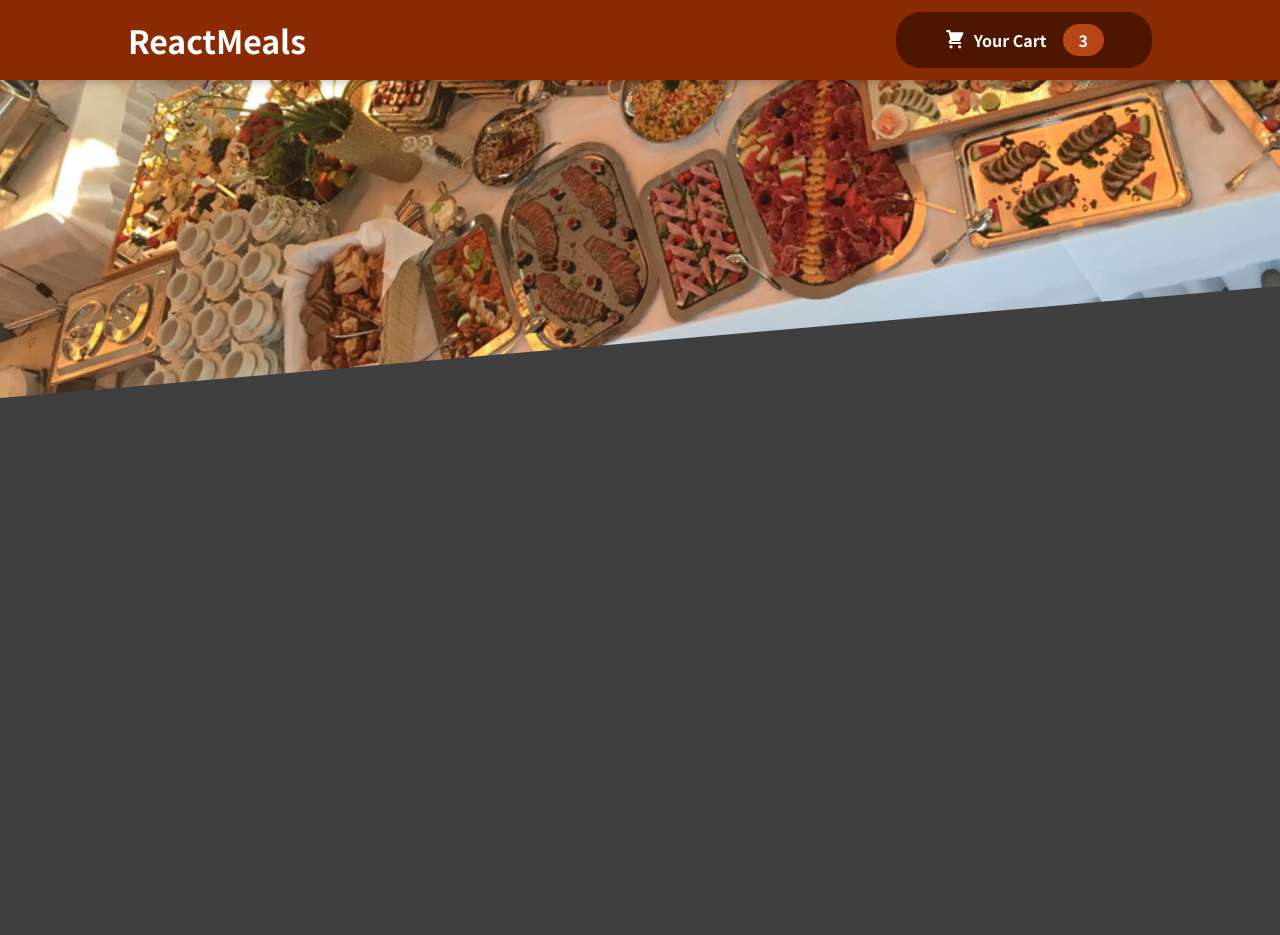
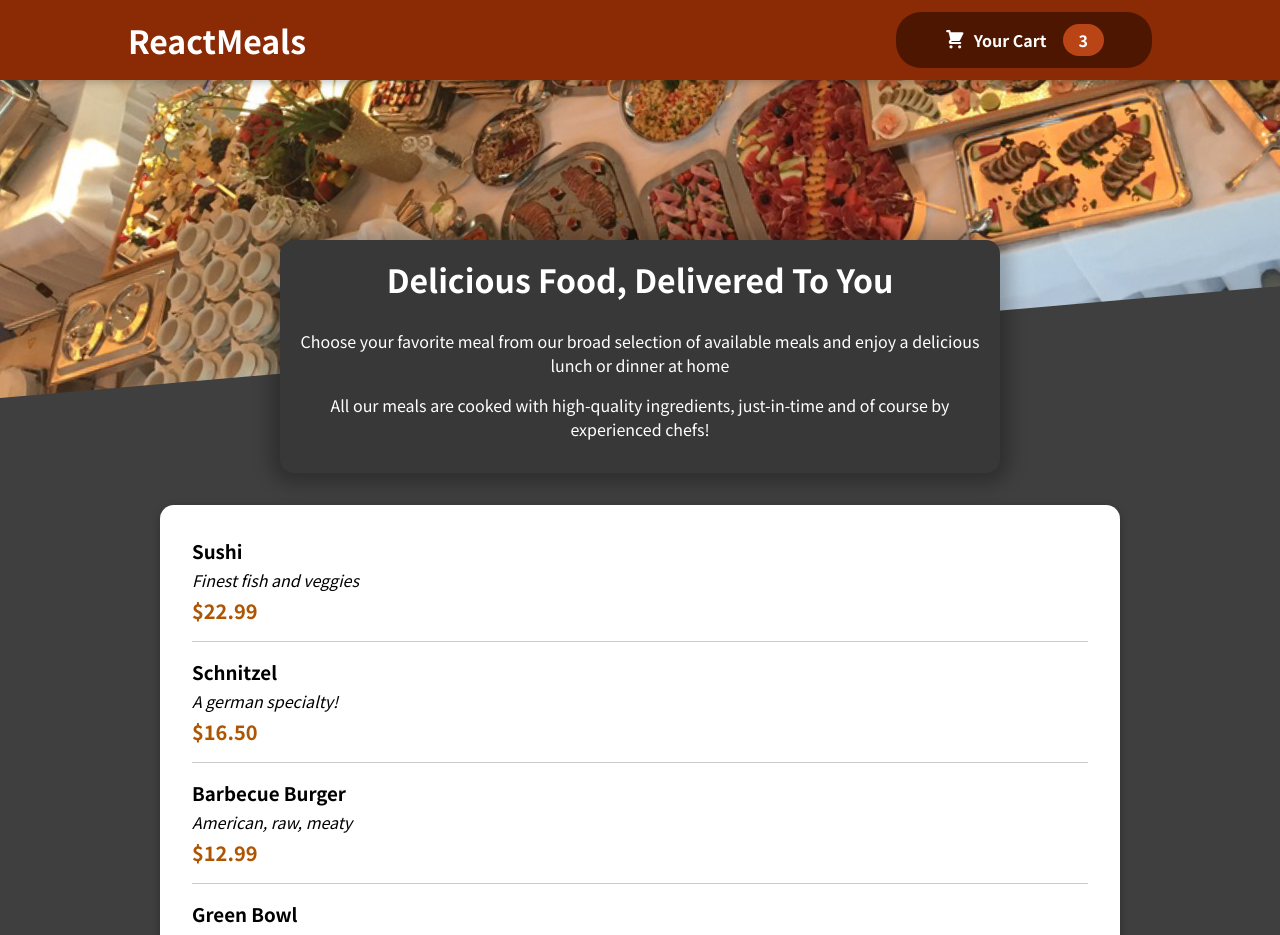
Before and after one commit to shjeong92/Food-Ordering-App, a React (Create React App) app: page / in a window 1280 px wide. Shown: the top 935 px of the page. Before the commit the page ends 800 px from the top, so only its background shows below. Built offline with nearby package versions, Linux system fonts and the light colour scheme.

Commit message:
Add individual meal items & display them

```diff
--- a/src/App.js
+++ b/src/App.js
@@ -1,10 +1,13 @@
 import { Fragment } from 'react';
-import Header from './components/Layout/Header'
-
+import Header from './components/Layout/Header';
+import Meals from './components/Meals/Meals';
 function App() {
   return (
     <Fragment>
       <Header/>
+      <main>
+      <Meals/>
+      </main>
     </Fragment>
   );
 }
--- /dev/null
+++ b/src/components/Meals/AvailableMeals.js
@@ -0,0 +1,49 @@
+import React from "react";
+import styles from "./AvailableMeals.module.css";
+import MealItem from "./MealItem/MealItem";
+import Card from "../UI/Card";
+const DUMMY_MEALS = [
+  {
+    id: "m1",
+    name: "Sushi",
+    description: "Finest fish and veggies",
+    price: 22.99,
+  },
+  {
+    id: "m2",
+    name: "Schnitzel",
+    description: "A german specialty!",
+    price: 16.5,
+  },
+  {
+    id: "m3",
+    name: "Barbecue Burger",
+    description: "American, raw, meaty",
+    price: 12.99,
+  },
+  {
+    id: "m4",
+    name: "Green Bowl",
+    description: "Healthy...and green...",
+    price: 18.99,
+  },
+];
+const AvailableMeals = () => {
+  const mealsList = DUMMY_MEALS.map((meal) => (
+    <MealItem
+      key={meal.id}
+      name={meal.name}
+      description={meal.description}
+      price={meal.price}
+    />
+  ));
+  return (
+    <section className={styles.meals}>
+      <Card>
+        <ul>{mealsList}</ul>
+      </Card>
+    </section>
+  );
+};
+
+export default AvailableMeals;
--- /dev/null
+++ b/src/components/Meals/AvailableMeals.module.css
@@ -0,0 +1,24 @@
+.meals {
+    max-width: 60rem;
+    width: 90%;
+    margin: 2rem auto;
+    animation: meals-appear 1s ease-out forwards;
+  }
+
+  .meals ul {
+    list-style: none;
+    margin: 0;
+    padding: 0;
+  }
+
+  @keyframes meals-appear {
+    from {
+      opacity: 0;
+      transform: translateY(3rem);
+    }
+
+    to {
+      opacity: 1;
+      transform: translateY(0);
+    }
+  }
--- /dev/null
+++ b/src/components/Meals/MealItem/MealItem.js
@@ -0,0 +1,17 @@
+import React from "react";
+import styles from "./MealItem.module.css";
+const MealItem = (props) => {
+  const price = `$${props.price.toFixed(2)}`;
+  return (
+    <li className={styles.meal}>
+      <div>
+        <h3>{props.name}</h3>
+        <div className={styles.description}>{props.description}</div>
+        <div className={styles.price}>{price}</div>
+      </div>
+      <div></div>
+    </li>
+  );
+};
+
+export default MealItem;
--- /dev/null
+++ b/src/components/Meals/MealItem/MealItem.module.css
@@ -0,0 +1,22 @@
+.meal {
+    display: flex;
+    justify-content: space-between;
+    margin: 1rem;
+    padding-bottom: 1rem;
+    border-bottom: 1px solid #ccc;
+  }
+
+  .meal h3 {
+    margin: 0 0 0.25rem 0;
+  }
+
+  .description {
+    font-style: italic;
+  }
+
+  .price {
+    margin-top: 0.25rem;
+    font-weight: bold;
+    color: #ad5502;
+    font-size: 1.25rem;
+  }
--- /dev/null
+++ b/src/components/Meals/Meals.js
@@ -0,0 +1,14 @@
+import React, { Fragment } from 'react'
+import AvailableMeals from './AvailableMeals';
+import MealsSummary from './MealsSummary';
+
+const Meals = () => {
+    return (
+        <Fragment>
+            <MealsSummary/>
+            <AvailableMeals/>
+        </Fragment>
+    )
+}
+
+export default Meals
--- /dev/null
+++ b/src/components/Meals/MealsSummary.js
@@ -0,0 +1,19 @@
+import React from "react";
+import styles from "./MealsSummary.module.css";
+const MealsSummary = () => {
+  return (
+    <section className={styles.summary}>
+      <h2 className={styles.h2}>Delicious Food, Delivered To You</h2>
+      <p>
+        Choose your favorite meal from our broad selection of available meals
+        and enjoy a delicious lunch or dinner at home
+      </p>
+      <p>
+        All our meals are cooked with high-quality ingredients, just-in-time and
+        of course by experienced chefs!
+      </p>
+    </section>
+  );
+};
+
+export default MealsSummary;
--- /dev/null
+++ b/src/components/Meals/MealsSummary.module.css
@@ -0,0 +1,17 @@
+.summary {
+  text-align: center;
+  max-width: 45rem;
+  width: 90%;
+  margin: auto;
+  margin-top: -10rem;
+  position: relative;
+  background-color: #383838;
+  color: white;
+  border-radius: 14px;
+  padding: 1rem;
+  box-shadow: 0 1px 18px 10px rgba(0, 0, 0, 0.25);
+}
+.summary h2 {
+  font-size: 2rem;
+  margin-top: 0;
+}
--- /dev/null
+++ b/src/components/UI/Card.js
@@ -0,0 +1,11 @@
+import React from 'react'
+import styles from './Card.module.css';
+
+const Card = (props) => {
+    return (
+        <div className={styles.card}>
+            {props.children}
+        </div>
+    )
+}
+export default Card
--- /dev/null
+++ b/src/components/UI/Card.module.css
@@ -0,0 +1,6 @@
+.card {
+    padding: 1rem;
+    box-shadow: 0 2px 8px rgba(0, 0, 0, 0.25);
+    border-radius: 14px;
+    background-color: white;
+  }
```
